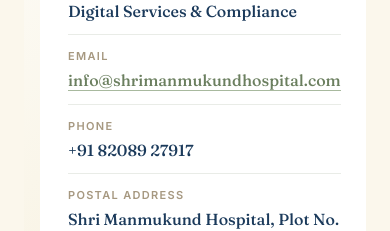
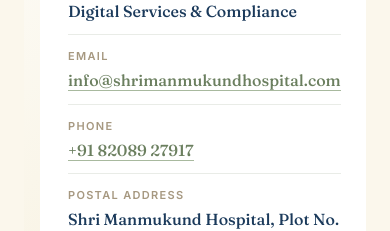
Before and after one commit to Shrimanmukund/ShriManmukund_Web, a Next.js app: page /legal/cookie-policy/ in a window 390 px wide. Shown: the part 5460-5691 px from the top of the page. Built offline with nearby package versions, Linux system fonts and the light colour scheme; no server answers.

Commit message:
fix(legal): make grievance phone numbers clickable tel links across all legal pages

```diff
--- a/src/app/legal/[document]/page.tsx
+++ b/src/app/legal/[document]/page.tsx
@@ -129,7 +129,11 @@
             </div>
             <div className="grievance-contact-row">
               <div className="grievance-contact-label">Phone</div>
-              <div className="grievance-contact-value">{doc.grievance.phone}</div>
+              <div className="grievance-contact-value">
+                <a href={`tel:${doc.grievance.phone.replace(/\s+/g, '')}`}>
+                  {doc.grievance.phone}
+                </a>
+              </div>
             </div>
             <div className="grievance-contact-row">
               <div className="grievance-contact-label">Postal Address</div>
```
